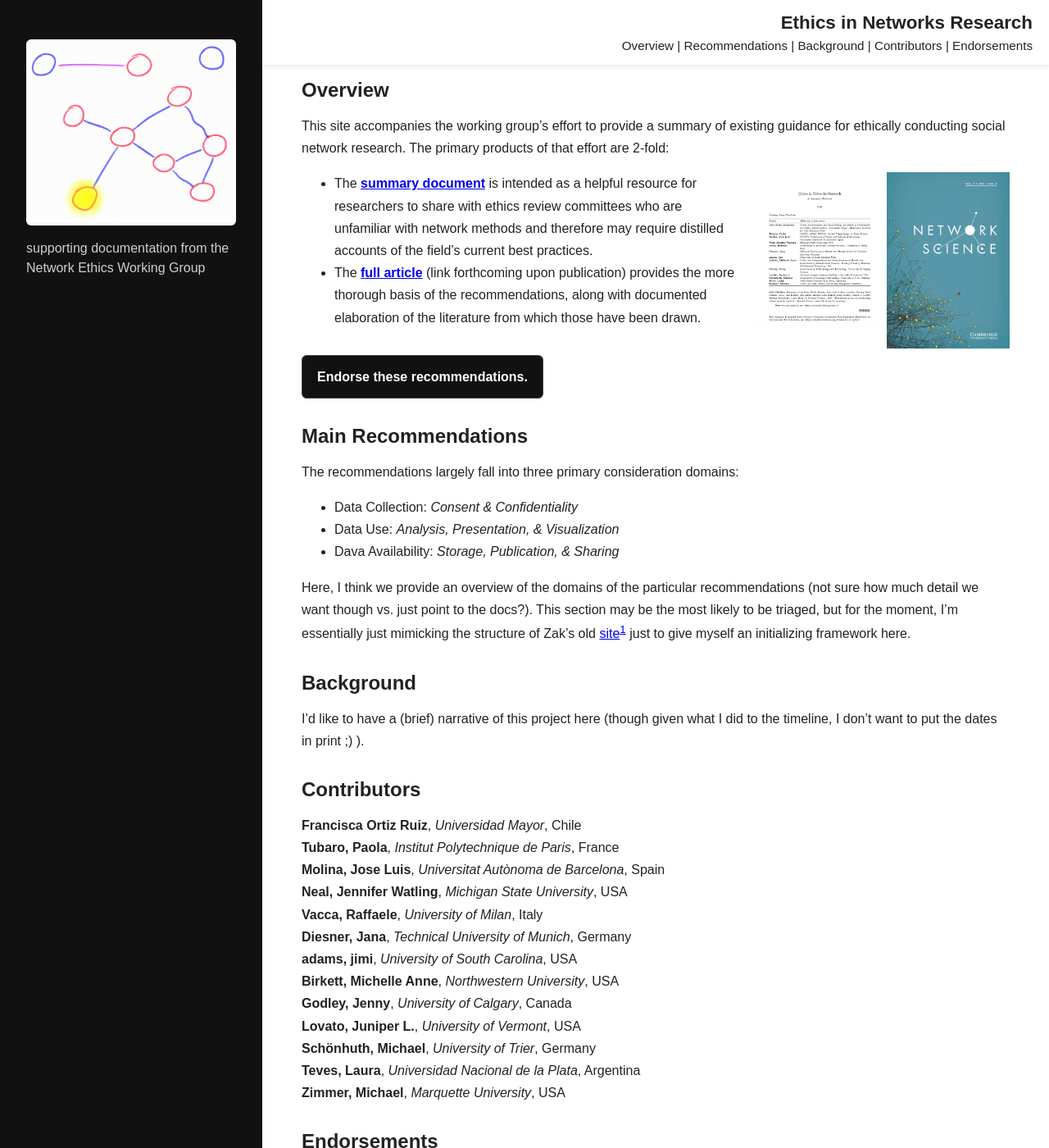
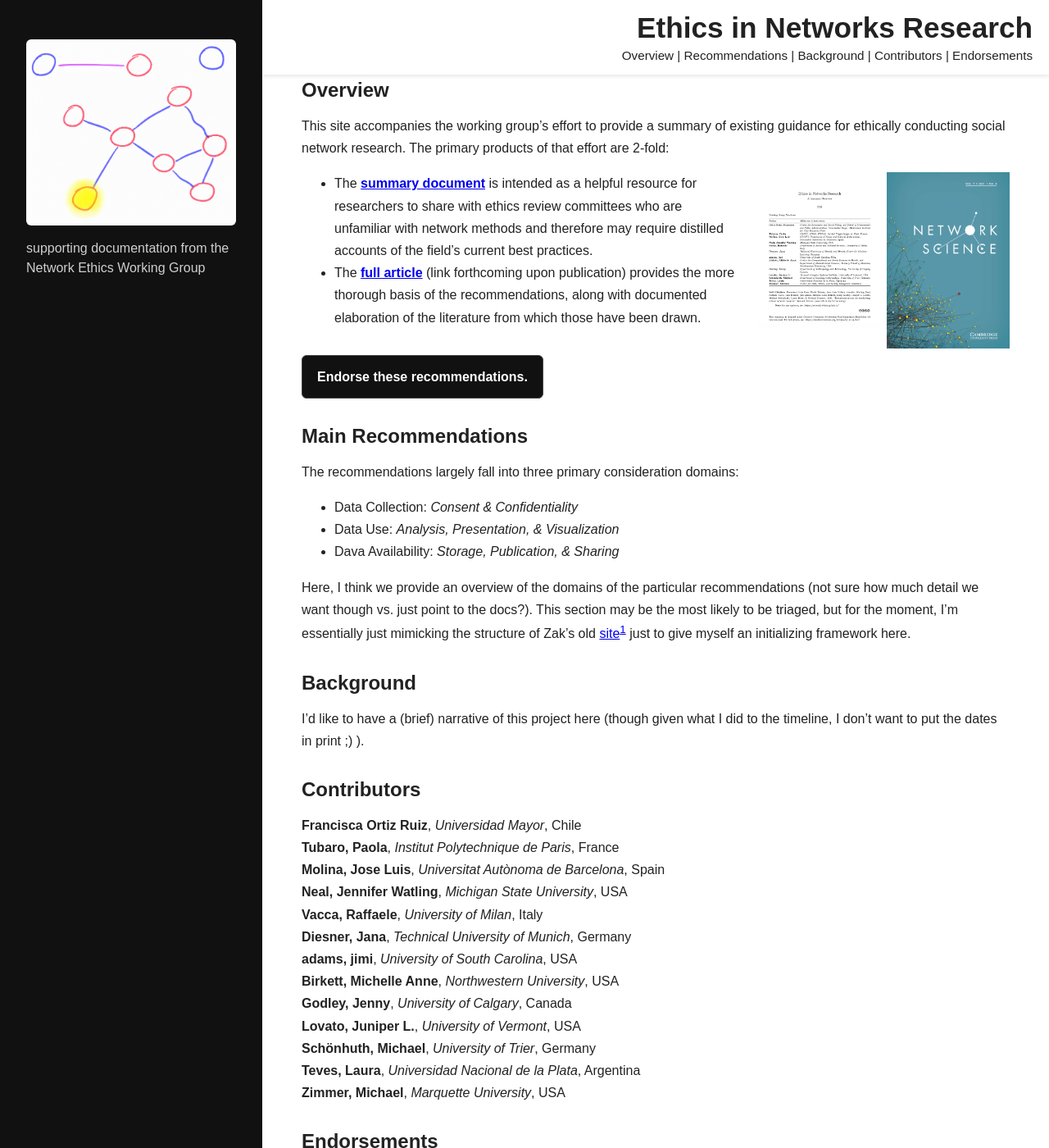
Before and after one commit to Network-Ethics/network-ethics.github.io, a Jekyll site: the page built from index.md, in a window 1280 px wide and 1400 px high. Shown: the whole window at 82% size. Built offline with Jekyll 4.4.1, drawn with Linux system fonts in a browser that asks for light colours.

Commit message:
why's the title so small?

```diff
--- a/assets/css/main.css
+++ b/assets/css/main.css
@@ -72,10 +72,11 @@ html, body {
 }
 
 .site-title {
-  font-size: 1.4rem;
+  font-size: 2.2rem;
   font-weight: bold;
   margin-bottom: 0.35rem;
   text-align: right;
+  line-height: 1.1;
 }
 
 .site-nav {
```
